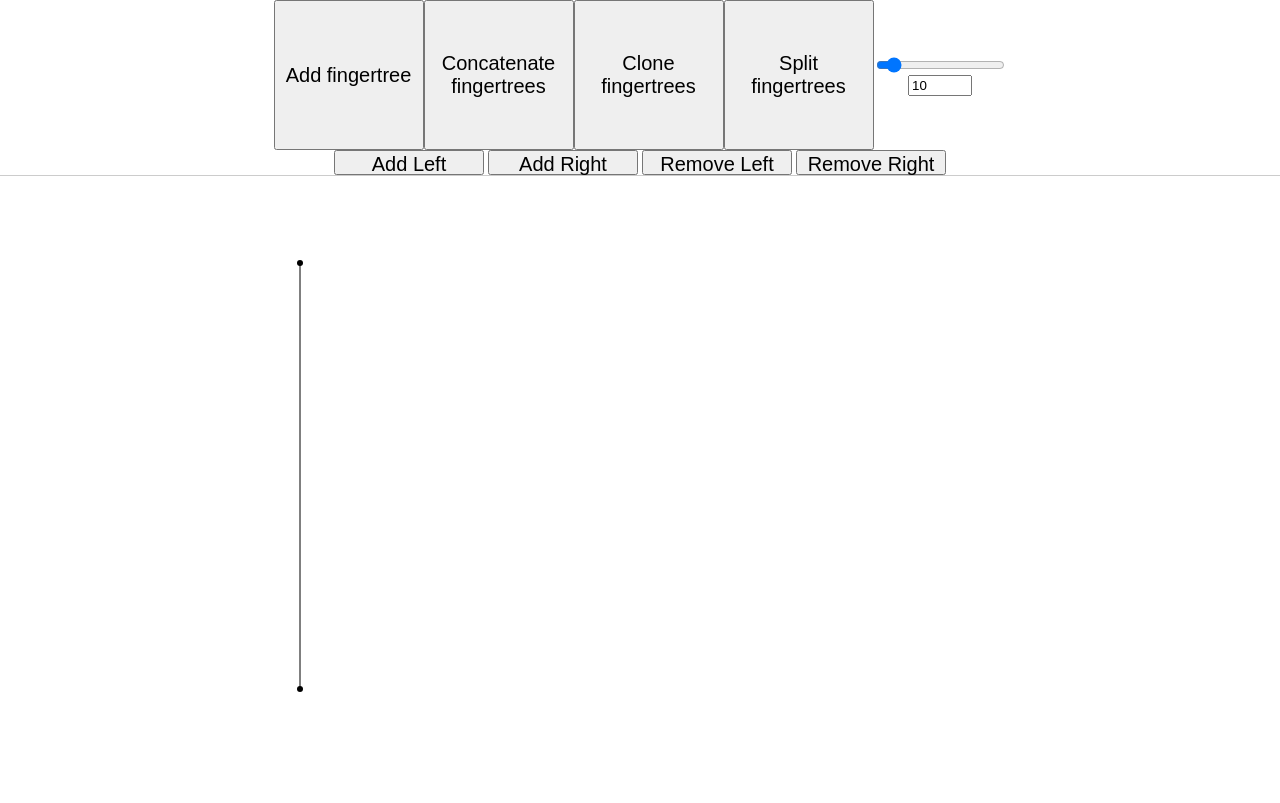
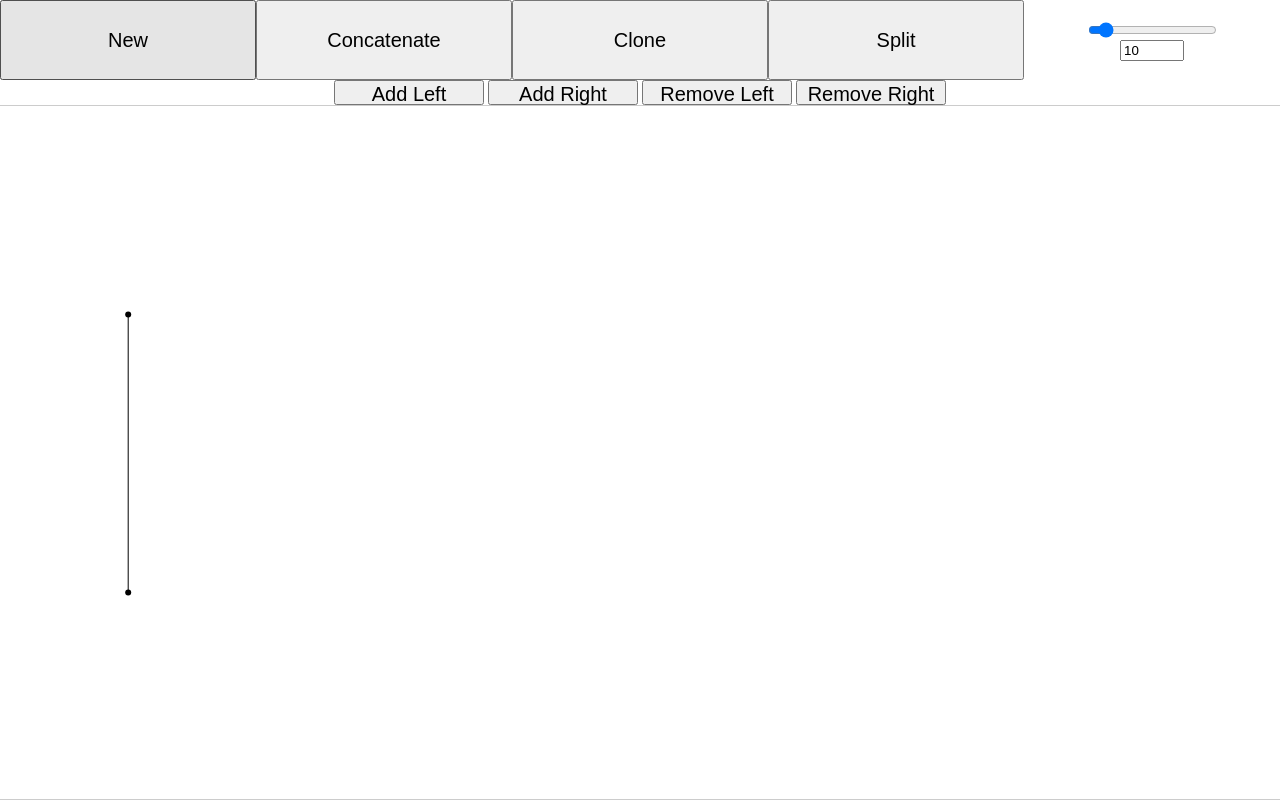
Before and after one commit to nhulbert/fingerTreeViz, a website with bundled scripts: page static/index.html in a window 1280 px wide. Shown: the top 803 px of the page. Built offline with nearby package versions, Linux system fonts and the light colour scheme.

Commit message:
Update layout to fit browser

```diff
--- a/src/fingertree.ts
+++ b/src/fingertree.ts
@@ -1,11 +1,12 @@
-const height = 500;
-const width = 1500;
-const heightMargin = 37;
 const nodeSize = 3;
-const offset = 500;
-const transitionDuration = 2000;
+const transitionDuration = 1000;
 const buttonWidth = 150;
 const buttonHeight = 25;
+
+// will be set based on screen size
+let height = 1;
+let width = 1;
+let offset = 1;
 
 interface TreeNode {
     id?: number;
@@ -616,19 +617,20 @@ class D3Tree {
 
         this.treeData = this.fingerTree.getRootTreeNode();
         this.root = d3.hierarchy(this.treeData);
-        this.treeLayout = d3.tree<TreeNode>().size([height, width]);
+        this.treeLayout = d3.tree<TreeNode>().size([width, height]);
 
         this.treeLayout(this.root);
         this.limits = this.setRelativeHeights(this.root, 0, true);
-        this.adjustPositions(this.root, index);
+        this.adjustPositions(this.root, index, d3.min(this.root.descendants(), d => d.x));
     }
 
     update(index: number): void {
         this.treeData = this.fingerTree.getRootTreeNode();
         this.root = d3.hierarchy(this.treeData);
+        this.treeLayout.size([width, height]);
         this.treeLayout(this.root);
         this.limits = this.setRelativeHeights(this.root, 0, true);
-        this.adjustPositions(this.root, index);
+        this.adjustPositions(this.root, index, d3.min(this.root.descendants(), d => d.x));
     }
 
     getDepth(node: d3.HierarchyNode<TreeNode>) : number {
@@ -657,11 +659,12 @@ class D3Tree {
         return out;
     }
 
-    adjustPositions(node: d3.HierarchyNode<TreeNode>, index: number): void {
+    adjustPositions(node: d3.HierarchyNode<TreeNode>, index: number, minX: number): void {
+        let heightMargin = 0.3*height;
         node.y = heightMargin + (node.data.relativeHeight - this.limits[0]) * (height - 2*heightMargin) / (this.limits[1] - this.limits[0]);
-        node.x += index * offset;
+        node.x += -minX + (0.5 + index) * offset;
         if (node.children) {
-            node.children.forEach(c => this.adjustPositions(c, index));
+            node.children.forEach(c => this.adjustPositions(c, index, minX));
         }
     }
 }
@@ -674,19 +677,23 @@ class D3View {
 
     constructor() {
         this.svg =
-            d3.select("body").append("svg")
-                .attr("width", width)
-                .attr("height", width);
+            d3.select("body").append("svg");
+        this.updateBounds();
         this.d3Trees = [];
 
-        document.getElementById('addtree').addEventListener('click', () => this.addTree());
+        document.getElementById('addtree').addEventListener('click', () => {
+            if (this.d3Trees.length < 4) {
+                this.addTree();
+            }
+        });
         document.getElementById('concat').addEventListener('click', () => {
             if (this.d3Trees.length >= 2) {
                 this.d3Trees[0].fingerTree.concat(this.d3Trees[1].fingerTree)
                 document.getElementById("buttons" + (this.d3Trees.length-1)).remove();
                 this.d3Trees.splice(1,1);
+                this.updateBounds();
+                this.updateAll();
             }
-            this.updateAll();
         });
         const slider: HTMLInputElement = document.getElementById('slider') as HTMLInputElement;
         const sliderValue = document.getElementById('sliderValue') as HTMLInputElement;
@@ -702,19 +709,23 @@ class D3View {
         );
         slider.addEventListener('input', () => { sliderValue.value = slider.value; });
         document.getElementById('clone').addEventListener('click', () => {
+            if (this.d3Trees.length < 4) {
                 let other = this.d3Trees[0].fingerTree.clone();
                 let d3Tree = new D3Tree(1, other);
                 this.d3Trees.splice(1, 0, d3Tree);
                 this.addButtonSet(1);
+                this.updateBounds();
                 this.updateAll();
+            }
         });
         document.getElementById('split').addEventListener('click', () => {
             let splitVal = parseInt(slider.value);
-            if (splitVal > 0 && this.d3Trees[0].fingerTree.measure() > splitVal) {
+            if (this.d3Trees.length < 4 && splitVal > 0 && this.d3Trees[0].fingerTree.measure() > splitVal) {
                 let other = this.d3Trees[0].fingerTree.splitComplete(splitVal, 0);
                 let d3Tree = new D3Tree(1, other);
                 this.d3Trees.splice(1, 0, d3Tree);
                 this.addButtonSet(1);
+                this.updateBounds();
                 this.updateAll();
             }
         });
@@ -722,12 +733,20 @@ class D3View {
         this.addTree();
     }
 
+    updateBounds(): void {
+        let rect = document.querySelector('svg').getBoundingClientRect();
+        width = rect.width / 5.5;
+        height = rect.height;
+        offset = rect.width / 5;
+    }
+
     addTree(): void {
         let ind = this.d3Trees.length;
         let d3Tree = new D3Tree(ind);
         this.d3Trees.push(d3Tree);
         this.addButtonSet(ind);
-        this.update(ind);
+        this.updateBounds();
+        this.updateAll();
     }
 
     addButtonSet(start: number): void {
@@ -792,31 +811,38 @@ class D3View {
 
         const nodeEnter = nodes.enter().append('circle')
             .attr('r', nodeSize)
-            .attr('cx', d => d.x + 50)
-            .attr('cy', d => d.y + 50)
+            .attr('cx', d => d.x)
+            .attr('cy', d => d.y)
 
         const linkEnter = links.enter().append('line')
-            .attr('x1', d => d.source.x + 50)
-            .attr('y1', d => d.source.y + 50)
-            .attr('x2', d => d.target.x + 50)
-            .attr('y2', d => d.target.y + 50)
+            .attr('x1', d => d.source.x)
+            .attr('y1', d => d.source.y)
+            .attr('x2', d => d.target.x)
+            .attr('y2', d => d.target.y)
             .attr('stroke', 'black');
 
         nodes.transition()
             .duration(transitionDuration)
-            .attr('cx', d => d.x + 50)
-            .attr('cy', d => d.y + 50);
+            .attr('cx', d => d.x)
+            .attr('cy', d => d.y);
 
         links.transition()
             .duration(transitionDuration)
-            .attr('x1', d => d.source.x + 50)
-            .attr('y1', d => d.source.y + 50)
-            .attr('x2', d => d.target.x + 50)
-            .attr('y2', d => d.target.y + 50);
+            .attr('x1', d => d.source.x)
+            .attr('y1', d => d.source.y)
+            .attr('x2', d => d.target.x)
+            .attr('y2', d => d.target.y);
 
         nodes.exit().remove();
         links.exit().remove();
     }
 }
 
+document.addEventListener('DOMContentLoaded', (event) => {
+    console.log('DOM loaded');
     let d3View: D3View = new D3View();
+    window.addEventListener('resize', () => {
+        d3View.updateBounds();
+        d3View.updateAll();
+    });
+});
--- a/static/index.html
+++ b/static/index.html
@@ -5,12 +5,17 @@
     <meta name="viewport" content="width=device-width, initial-scale=1.0">
     <title>WebGL Shaders</title>
     <style>
+        html {
+          overflow: hidden;
+        }
         body {
           display: flex;
           flex-direction: column;
           align-items: center;
           margin: 0;
           padding: 0;
+          overflow: hidden;
+          height: 100vh;
         }
         #addbuttons {
           display: flex;
@@ -34,17 +39,18 @@
         svg {
           border: 1px solid #ccc;
           width: 100%;
+          flex-grow: 1;
         }
       }
     </style>
 </head>
 <body>
     <div id="addbuttons">
-        <button id="addtree" style="width: 150px; height: 150px; font-size: 20px;">Add fingertree</button>
-        <button id="concat" style="width: 150px; height: 150px; font-size: 20px;">Concatenate fingertrees</button>
-        <button id="clone" style="width: 150px; height: 150px; font-size: 20px;">Clone fingertrees</button>
-        <button id="split" style="width: 150px; height: 150px; font-size: 20px;">Split fingertrees</button>
-        <div id="splitvals" style="vertical-align: top;">
+        <button id="addtree" style="width: 20vw; height: 10vh; font-size: 20px;">New</button>
+        <button id="concat" style="width: 20vw; height: 10vh; font-size: 20px;">Concatenate</button>
+        <button id="clone" style="width: 20vw; height: 10vh; font-size: 20px;">Clone</button>
+        <button id="split" style="width: 20vw; height: 10vh; font-size: 20px;">Split</button>
+        <div id="splitvals" style="width: 20vw; vertical-align: top;">
             <input type="range" id="slider" min="1" max="100" step="1" value="10">
             <input type="number" id="sliderValue" min="1" max="100" step="1" value="10">
         </div>
```
Lines whose indentation alone changed are shown as unchanged.
